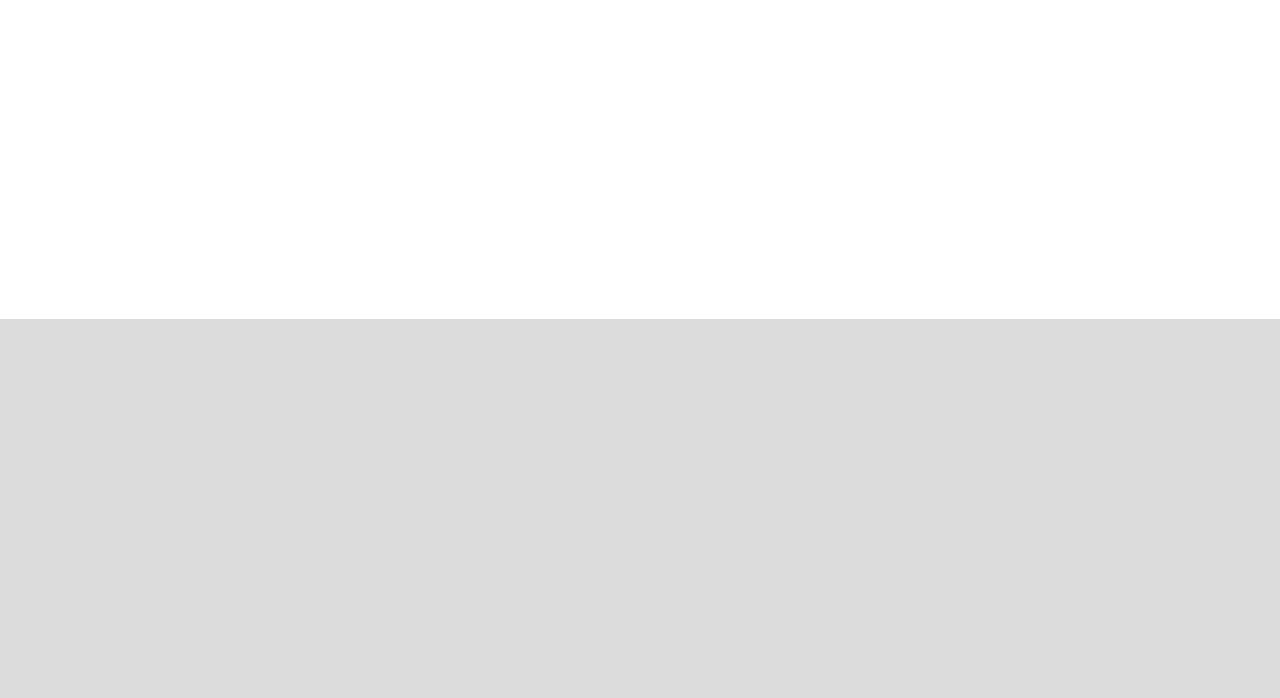
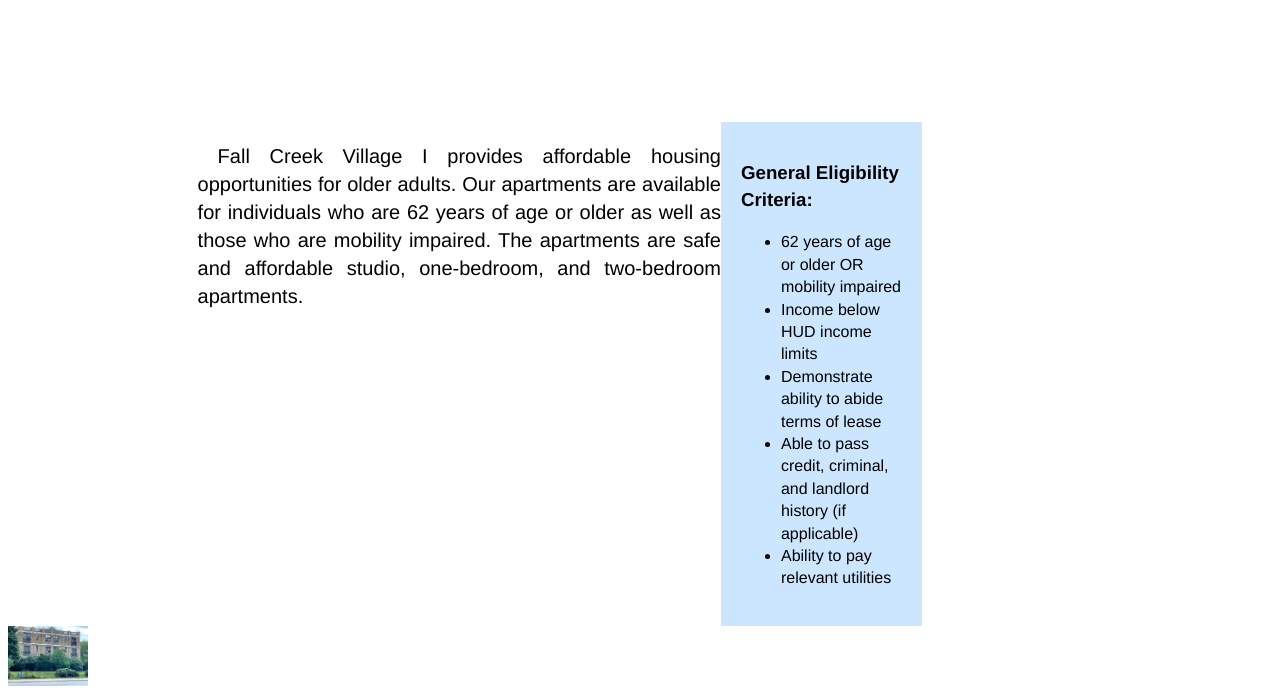
Before and after one commit to redmonroe/deploy-linux, a Flask app: page /marketing in a window 1280 px wide. Shown: the part 481-1179 px from the top of the page. Before the commit the page ends 800 px from the top, so only its background shows below. Run offline with Flask 2, Linux system fonts and the light colour scheme.

Commit message:
add text blocks and adjusted picture

```diff
--- a/app/static/css/styles.css
+++ b/app/static/css/styles.css
@@ -19,6 +19,8 @@ body {
     list-style-type: none; /* Remove list bullets */
     margin: 0; /* Remove default margin */
     padding: 0; /* Remove default padding */
+    display: flex;
+    align-items: center; /* Center vertically */
 }
 
 .navbar li {
@@ -38,6 +40,14 @@ body {
     width: 80px; /* Adjust the width as needed */
     height: auto; /* Automatically adjust height to maintain aspect ratio */
 }
+
+.thumbnail-invert {
+    width: 40px; /* Adjust the width as needed */
+    height: auto; /* Automatically adjust height to maintain aspect ratio */
+    filter: invert(100%);
+    padding-top: 5px;
+}
+
 .thumbnail2 {
     width: 400px; /* Adjust the width as needed */
     height: auto; /* Automatically adjust height to maintain aspect ratio */
@@ -55,19 +65,18 @@ body {
     width: 100%;
     height: 50%;
     object-fit: cover;
-    filter: grayscale(100%);
+    /* filter: grayscale(100%); */
     opacity: .4;
+    border: 10px solid #000000;
 }
 
 .background-container {
     margin-left: 15%;
-
+    margin-bottom: 275px;
 }
 
-
-
 .main-title {
-  font-size: 80px; /* Adjust the font size as needed */
+    font-size: 80px; /* Adjust the font size as needed */
 }
 
 .container {
@@ -80,10 +89,35 @@ body {
 
 
 .no-bullets {
-  list-style-type: none; /* This removes the default bullet points */
+    list-style-type: none; /* This removes the default bullet points */
 }
 
 
 .bold-item {
-  font-weight: bold;
+    font-weight: bold;
 }
+
+.content-container {
+    display: flex; /* Use flexbox to create a two-column layout */
+    justify-content: space-between;
+    align-items: flex-start; /* Align items to the top of the container */
+}
+
+.main-text {
+    font-size: 20px;
+    max-width: 6in; /* Set the maximum width for the container */
+    margin-left: 15%; /* Center the container horizontally */
+    text-align: justify; /* Justify the text for better spacing */
+    text-indent: 20px; /* Add an indent of 20 pixels */
+    line-height: 1.4; /* Adjust the line-height value as needed */
+    width: 65%; /* Adjust the width as needed */
+}
+
+
+.info-block {
+    background-color: #cce6ff; /* Light blue background */
+    padding: 20px; /* Add padding for spacing */
+    width: 20%; /* Adjust the width as needed */
+    margin-right: 350px; /* Move the info-block to the left by adjusting the margin */
+    line-height: 1.4; /* Adjust the line-height value as needed */
+}
--- a/app/templates/index_main.html
+++ b/app/templates/index_main.html
@@ -9,12 +9,16 @@
         <ul>
             <li>Fall Creek Village I</li>
             <li>(317) 925-5558</li>
+            <li>TTY: 711 or (800) 743-3333</li>
             <li><a href="{{ url_for('contact') }}">Contact Us</a></li>
+            <li>
+                <img src="{{ url_for('static', filename='eho_signage.png') }}" alt="Apartment 1" class="thumbnail-invert">
+            </li>
         </ul>
     </nav>
 
     <div class="image-container">
-        <img src="/static/pt_header_crop.png" alt="Background Image">
+        <img src="/static/pt_green_door_final2.jpg" alt="Background Image">
     </div>
 
     <div class="background-container">
@@ -25,9 +29,26 @@
         </div>
     </div>
 
-        <!-- Insert images using Flask-Images -->
-        <img src="{{ url_for('static', filename='cd_1.jpg') }}" alt="Apartment 1" class="thumbnail">
-    <img src="{{ url_for('static', filename='eho_signage.png') }}" alt="Apartment 1" class="thumbnail">
+    <div class="content-container">
+        <div class="main-text">
+            <p>Fall Creek Village I provides affordable housing opportunities for older adults.
+                Our apartments are available for individuals who are 62 years of age or older as well as those who are mobility impaired.
+                The apartments are safe and affordable studio, one-bedroom, and two-bedroom apartments.</p>
+        </div>
+        <div class="info-block">
+            <h3>General Eligibility Criteria:</h3>
+            <ul>
+                <li>62 years of age or older OR mobility impaired</li>
+                <li>Income below HUD income limits</li>
+                <li>Demonstrate ability to abide terms of lease</li>
+                <li>Able to pass credit, criminal, and landlord history (if applicable)</li>
+                <li>Ability to pay relevant utilities</li>
+            </ul>
+        </div>
+    </div>
+
+
+    <img src="{{ url_for('static', filename='cd_1.jpg') }}" alt="Apartment 1" class="thumbnail">
 
 
 </body>
```
